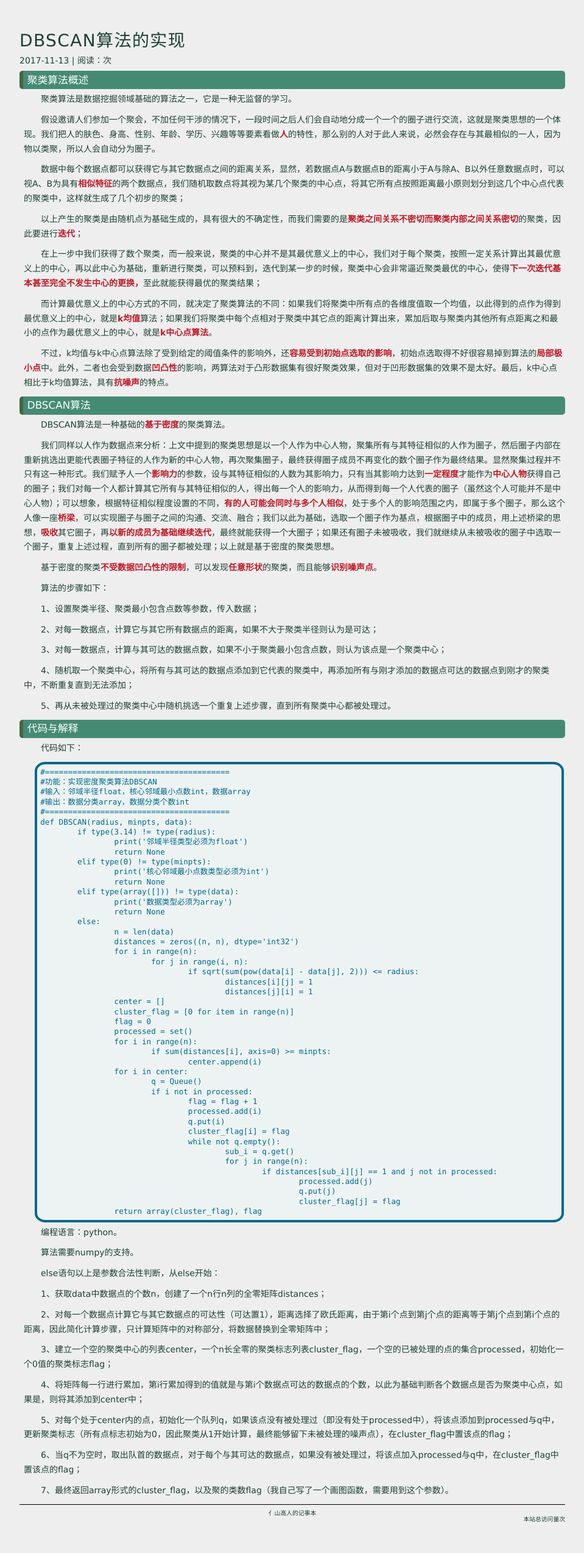
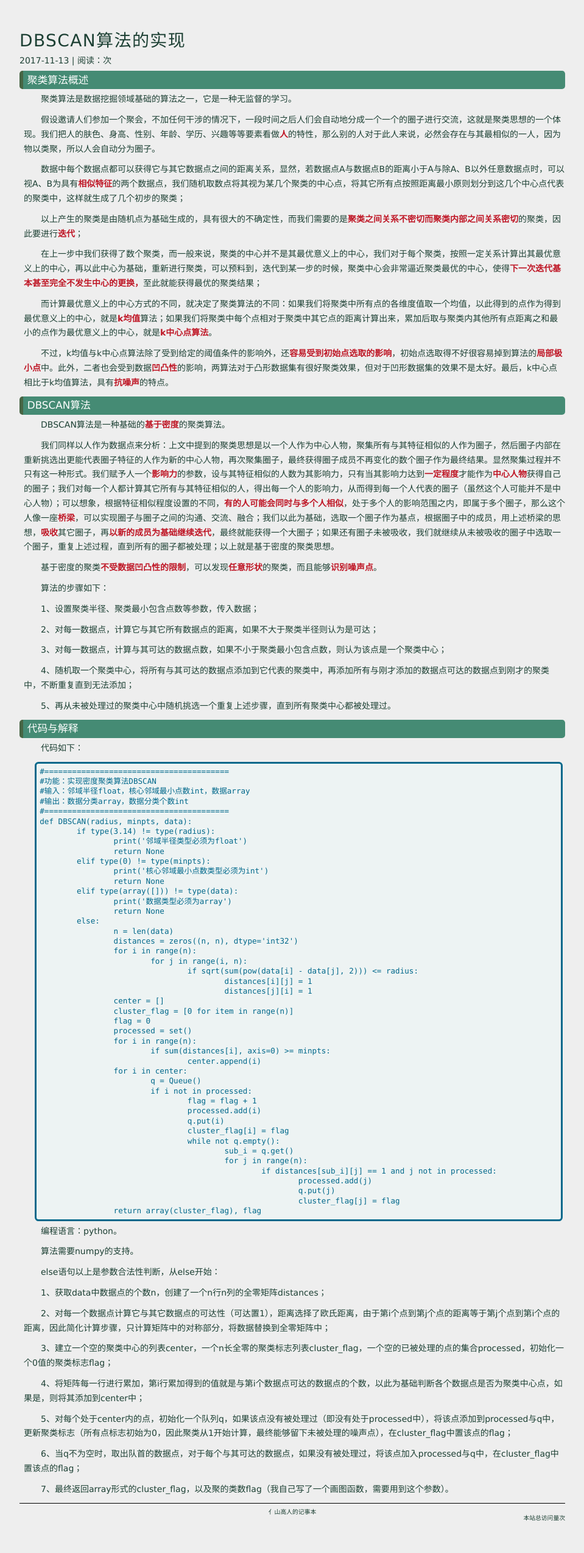
Before and after one commit to XGR-yang/XGR-yang.github.io, a Jekyll site: the page built from _posts/2017-11-13-DBSCAN算法的实现.md, in a window 1280 px wide. Shown: the whole page at 61% size, without its empty margins (160-1119 px from the left). Built offline with Jekyll 4.4.1, drawn with Linux system fonts in a browser that asks for light colours; nearby versions of some CDN libraries; comment, search, counter and statistics services are not loaded.

Commit message:
Update main.css

```diff
--- a/css/main.css
+++ b/css/main.css
@@ -164,11 +164,9 @@
   margin-left: 2em;
   padding: .4em;
   background: #edf3f3;
-  border: 4px solid #00688b;
-  border-radius: 2%;
-  font-family: Consolas, Menlo, Monaco, Lucida Console, Liberation Mono, DejaVu Sans Mono, Bitstream Vera Sans Mono, Courier New, monospace, serif;
+  border: .25em solid #00688b;
+  border-radius: .5em;
   font-size: .9em;
-  font-weight: normal;
   line-height: 1.3em;
   overflow: scroll; }
 
```
